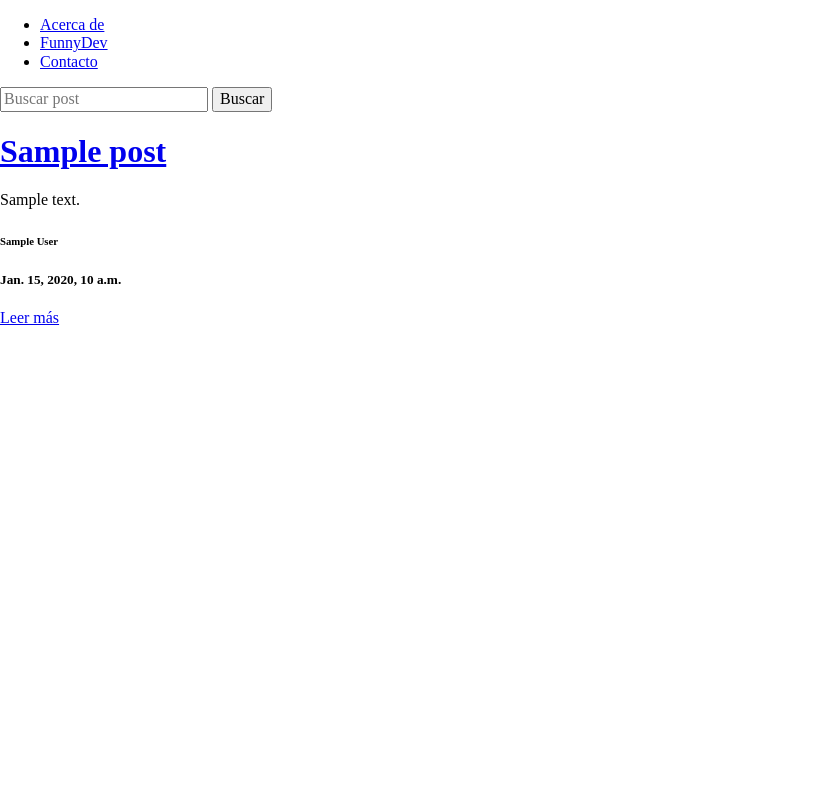
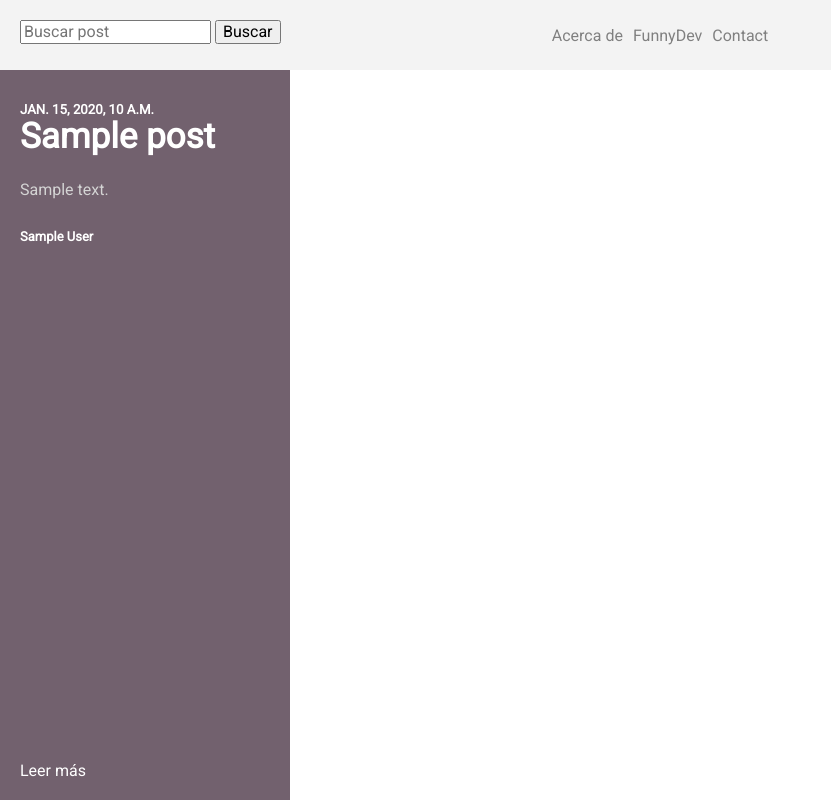
Before and after one commit to TheEnmanuel23/funnydev, a Django app: page / in a window 1280 px wide. Shown: the whole page, without its empty margins (0-831 px from the left). Run offline with Django 3.2, Linux system fonts and the light colour scheme; tables that the repository leaves empty hold one stand-in row (values such as "Sample post"); some libraries are stand-ins or nearby versions.

Commit message:
inicie a agregar estilos al blog

```diff
--- /dev/null
+++ b/src/static/css/base.css
@@ -0,0 +1,68 @@
+html, body {
+  height: 100%;
+  width: 100%;
+  font-family: 'Roboto', sans-serif; }
+
+.main-container {
+  display: flex;
+  flex-direction: column;
+  height: 100%;
+  width: 100%; }
+
+.main-menu {
+  background: #f3f3f3;
+  z-index: 100;
+  position: fixed;
+  right: 0;
+  left: 0;
+  height: 70px; }
+  .main-menu nav {
+    margin-top: 27px; }
+    .main-menu nav ul {
+      display: flex;
+      justify-content: center;
+      flex-direction: row; }
+      .main-menu nav ul li:nth-child(2) {
+        margin: 0 10px 0 10px; }
+      .main-menu nav ul li {
+        list-style: none; }
+        .main-menu nav ul li a {
+          text-decoration: none;
+          color: gray; }
+
+form {
+  position: fixed;
+  margin-top: 20px;
+  margin-left: 20px;
+  z-index: 100; }
+
+.post-list-container {
+  display: flex;
+  height: 100%; }
+  .post-list-container .post {
+    padding-top: 80px;
+    padding-left: 20px;
+    padding-right: 20px;
+    padding-bottom: 15px;
+    width: 250px;
+    position: relative;
+    background: #72616e;
+    color: white; }
+    .post-list-container .post .title {
+      font-size: 35px;
+      margin-top: 0px; }
+    .post-list-container .post .date {
+      margin-bottom: 0px;
+      text-transform: uppercase; }
+    .post-list-container .post .description {
+      color: #d4d4d4; }
+    .post-list-container .post .author {
+      font-size: 13px; }
+    .post-list-container .post .read-more {
+      position: absolute;
+      bottom: 0;
+      margin-bottom: 20px;
+      text-decoration: none;
+      color: white; }
+
+/*# sourceMappingURL=base.css.map */
--- a/src/static/devoloment_static/scss/base.scss
+++ b/src/static/devoloment_static/scss/base.scss
@@ -1,3 +1,86 @@
-a {
-	color: green;
+html, body{
+  height: 100%;
+  width: 100%;
+  font-family: 'Roboto', sans-serif;
 }
+.main-container{
+  display: flex;
+  flex-direction: column;
+  height: 100%;
+  width: 100%;
+}
+
+.main-menu{
+  background: #f3f3f3;
+  z-index: 100;
+  position: fixed;
+  right: 0;
+  left: 0;
+  height: 70px;
+
+  nav{
+    margin-top: 27px;
+    ul{
+      display: flex;
+      justify-content: center;
+      flex-direction: row;
+
+      & li:nth-child(2){
+        margin: 0 10px 0 10px;
+        }
+
+      li{
+        list-style: none;
+
+        a{
+           text-decoration: none;
+          color: gray;
+        }
+      }
+    }
+  }
+}
+form{
+  position: fixed;
+  margin-top: 20px;
+  margin-left: 20px;
+  z-index: 100;
+}
+.post-list-container{
+  display: flex;
+  height: 100%;
+
+  .post{
+
+    padding-top: 80px;
+    padding-left: 20px;
+    padding-right: 20px;
+    padding-bottom: 15px;
+    width: 250px;
+    position: relative;
+    background: #72616e;
+    color: white;
+
+    .title{
+      font-size: 35px;
+      margin-top: 0px;
+    }
+    .date{
+      margin-bottom: 0px;
+      text-transform: uppercase;
+    }
+    .description{
+      color: #d4d4d4;
+    }
+    .author{
+      font-size: 13px;
+    }
+    .read-more{
+      position: absolute;
+      bottom: 0;
+      margin-bottom: 20px;
+      text-decoration: none;
+      color: white;
+    }
+  }
+}
--- a/src/templates/home.html
+++ b/src/templates/home.html
@@ -5,6 +5,8 @@
 	<meta charset="UTF-8">
 	<title>Document</title>
 	<link rel="stylesheet" href="https://cdnjs.cloudflare.com/ajax/libs/normalize/5.0.0/normalize.min.css">
+	<link rel="stylesheet" href="{% static 'css/base.css' %}">
+	<link href="https://fonts.googleapis.com/css?family=Roboto" rel="stylesheet">
 	<!--
 <link rel="stylesheet" href="https://maxcdn.bootstrapcdn.com/bootstrap/3.3.7/css/bootstrap.min.css" integrity="sha384-BVYiiSIFeK1dGmJRAkycuHAHRg32OmUcww7on3RYdg4Va+PmSTsz/K68vbdEjh4u" crossorigin="anonymous">
 
@@ -12,19 +14,22 @@
 -->
 </head>
 <body>
-	<nav class="menu-main">
-	  <ul class="nav navbar-nav">
-			<li><a href="#">Acerca de</a></li>
-	    	<li><a href="{% url 'post_list' %}">FunnyDev</a></li>
-	    	<li><a href="#">Contacto</a></li>
-	    </ul>
-	</nav>
-	<div class="post-list-container">
-		{% block content %}
-		{% endblock content %}
-	</div>
 	<!-- Latest compiled and minified JavaScript
 <script src="https://maxcdn.bootstrapcdn.com/bootstrap/3.3.7/js/bootstrap.min.js" integrity="sha384-Tc5IQib027qvyjSMfHjOMaLkfuWVxZxUPnCJA7l2mCWNIpG9mGCD8wGNIcPD7Txa" crossorigin="anonymous"></script>}
  -->
+
+ <div class="main-container">
+	  <div class="main-menu">
+	    <nav>
+	      <ul>
+	        <li><a href="#">Acerca de</a></li>
+	        <li><a href="{% url 'post_list' %}">FunnyDev</a></li>
+	        <li><a href="#">Contact</a></li>
+	      </ul>
+	    </nav>
+	  </div>
+  	{% block content %}
+	{% endblock content %}
+  </div>
 </body>
 </html>
--- a/src/templates/post_list.html
+++ b/src/templates/post_list.html
@@ -4,13 +4,16 @@
 		<input type="text" name="value" placeholder="Buscar post">
 		<input type="submit" value="Buscar">
 	</form>
-	{% for post in posts %}
-		<div class="post">
-			<h1><a href="{{ post.get_absolute_url }}">{{ post.title }}</a></h1>
-			<p>{{ post.description }}</p>
-			<h6>{{ post.author }}</h6>
-			<h5>{{ post.timestamp }}</h5>
-			<p><a href="{{ post.get_absolute_url }}" class="btn btn-primary" role='button'>Leer más</a></p>
-		</div>
-	{% endfor %}
+
+	<div class="post-list-container">
+		 {% for post in posts %}
+			<div class="post">
+				<h5 class="date">{{ post.timestamp }}</h5>
+				<h1 class="title">{{ post.title }}</h1>
+				<p class="description">{{ post.description }}</p>
+				<h6 class="author">{{ post.author }}</h6>
+				<p><a href="{{ post.get_absolute_url }}" class="read-more">Leer más</a></p>
+			</div>
+		{% endfor %}
+	</div>
 {% endblock content %}
```
Also changed, not shown: 1 other file.
